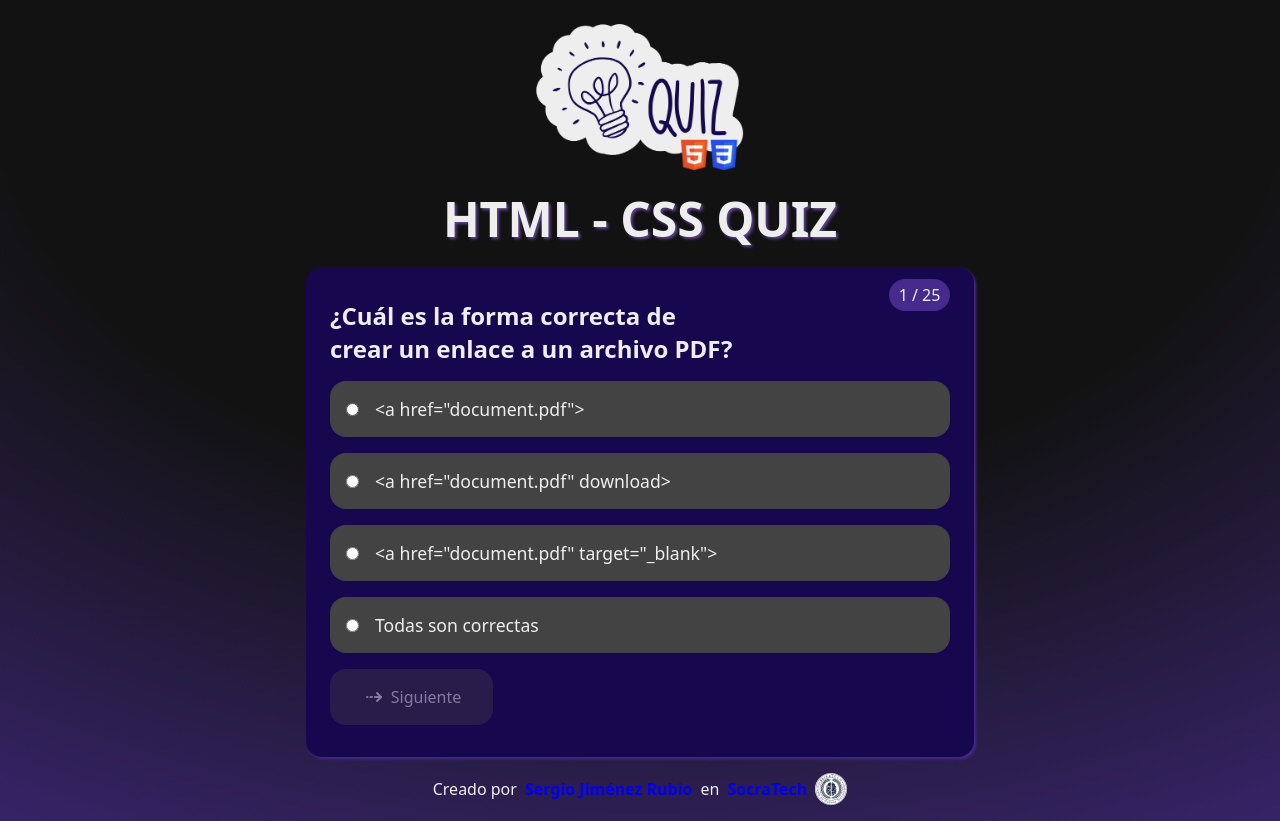
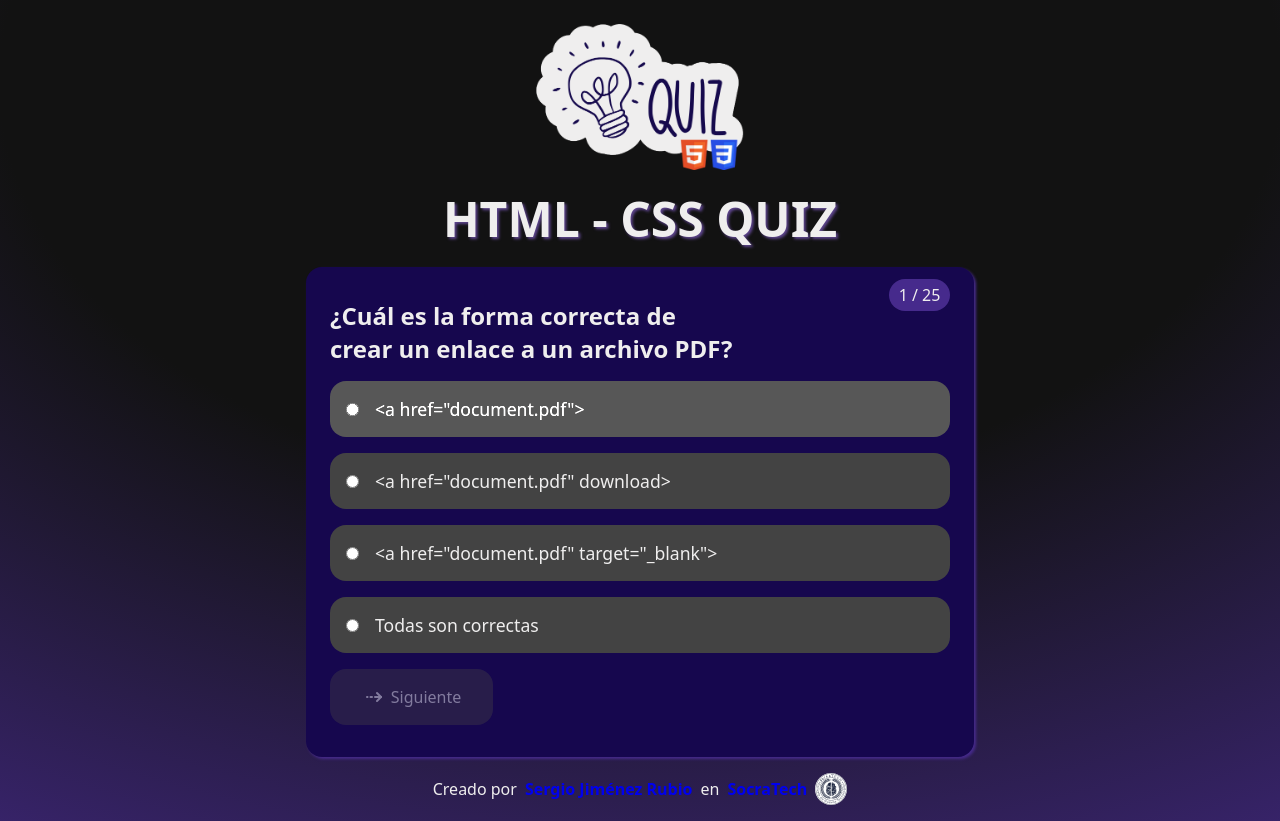
Before and after one commit to reposocratech/HTML-CSS-Quiz, a React (Vite) app: page / in a window 1280 px wide. In both pictures the pointer is over the label 640 px from the left and 409 px from the top of the page. Built offline with nearby package versions, Linux system fonts and the light colour scheme.

Commit message:
Añadido efecto en hover a las respuestas

```diff
--- a/src/components/quiz/answer/answer.css
+++ b/src/components/quiz/answer/answer.css
@@ -6,6 +6,7 @@
   align-items: center;
   column-gap: 1rem;
   font-size: 1.1rem;
+  transition: filter 0.3s;
 
   &.correct {
     background-color: var(--correct-color);
@@ -18,6 +19,10 @@
 
   &.cursor {
     cursor: pointer;
+
+    &:hover {
+      filter: brightness(1.3);
+    }
   }
 
   input {
```
